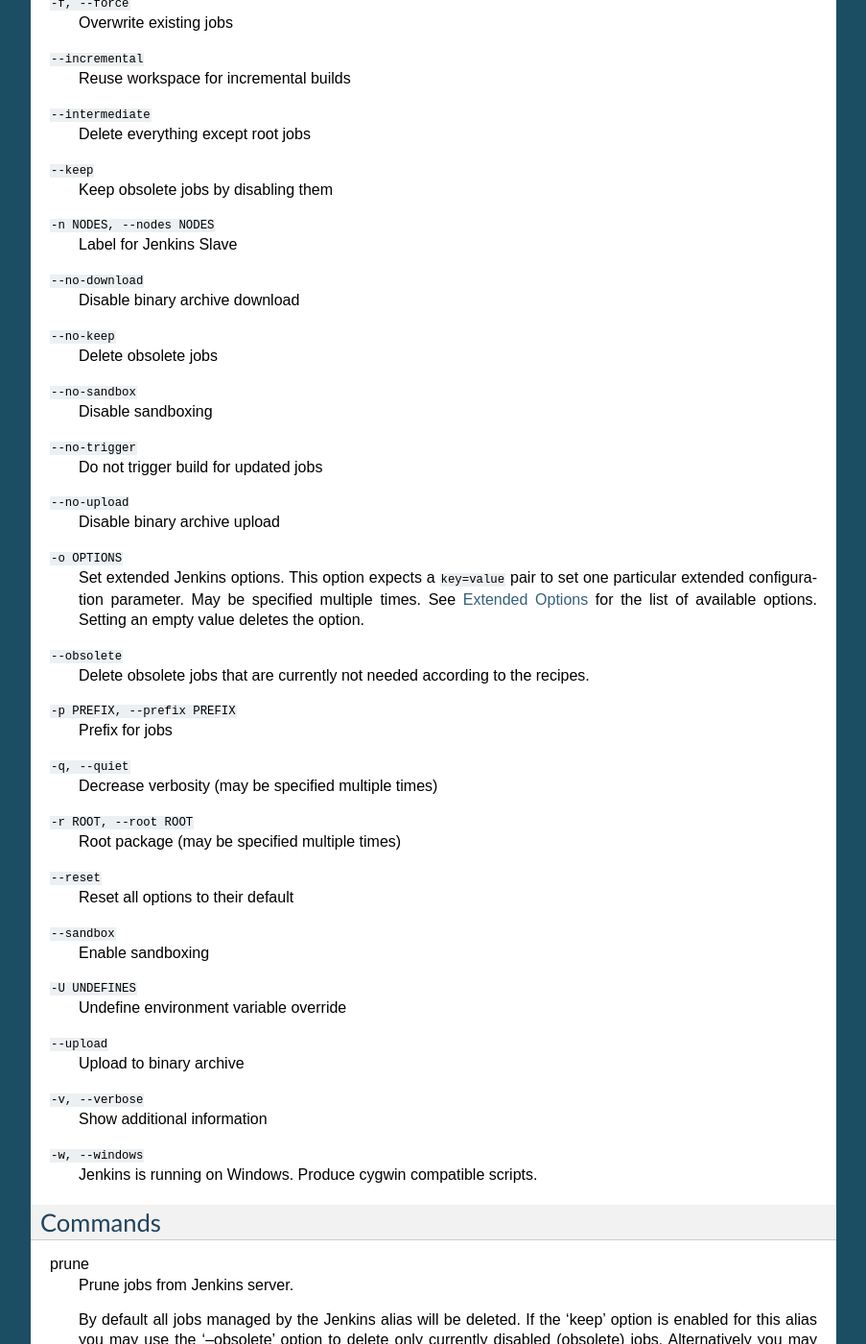
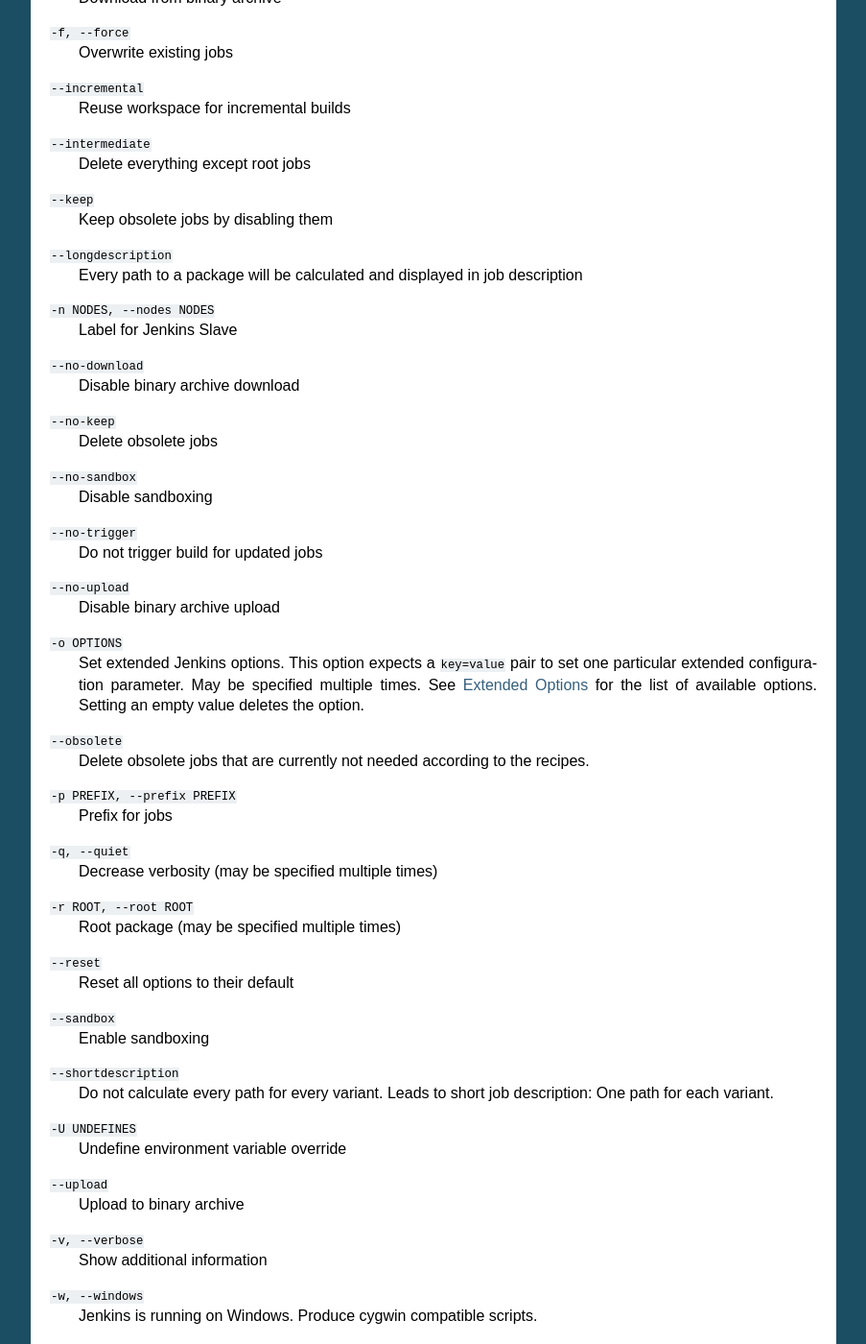
Before and after one commit to BobBuildTool/bob, a Sphinx documentation site: the page built from doc/manpages/bob-jenkins.rst, in a window 1280 px wide and 1400 px high, scrolled down 1194 px. Shown: the whole window at 96% size, without its empty margins (198-1101 px from the left). Built offline with Sphinx 7.4.7, drawn with Linux system fonts in a browser that asks for light colours; formulas are drawn with MathJax 3; the version number could not be read and is left out; some of the changed text lies outside the part shown.

Commit message:
doc: add shortdescription and longdescription to manpages

```diff
--- a/doc/manpages/bob-jenkins.rst
+++ b/doc/manpages/bob-jenkins.rst
@@ -24,6 +24,7 @@ Available sub-commands:
     bob jenkins add [-h] [-n NODES] [-o OPTIONS] [-w] [-p PREFIX] [-r ROOT]
                     [-D DEFINES] [--keep] [--download] [--upload]
                     [--no-sandbox] [--credentials CREDENTIALS] [--clean]
+                    [--shortdescription] [--longdescription]
                     name url
     bob jenkins export [-h] name dir
     bob jenkins graph [-h] name
@@ -37,6 +38,7 @@ Available sub-commands:
                             [--keep | --no-keep] [--download | --no-download]
                             [--upload | --no-upload] [--sandbox | --no-sandbox]
                             [--clean | --incremental] [--autotoken AUTHTOKEN]
+                            [--shortdescription]
                             name
     bob jenkins set-url [-h] name url
 
@@ -80,6 +82,9 @@ Options
 ``--keep``
     Keep obsolete jobs by disabling them
 
+``--longdescription``
+    Every path to a package will be calculated and displayed in job description
+
 ``-n NODES, --nodes NODES``
     Label for Jenkins Slave
 
@@ -122,6 +127,10 @@ Options
 
 ``--sandbox``
     Enable sandboxing
+
+``--shortdescription``
+    Do not calculate every path for every variant.
+    Leads to short job description: One path for each variant.
 
 ``-U UNDEFINES``
     Undefine environment variable override
```
Also changed, not shown: 1 other file.
